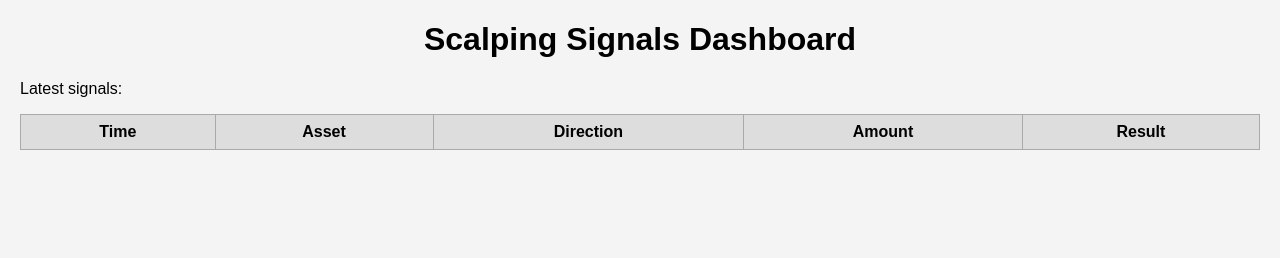
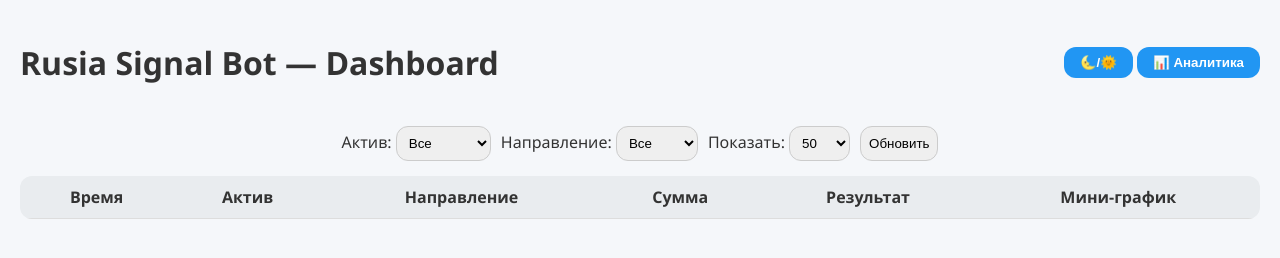
Before and after one commit to Ruslan1908/Rusia_Signal_Bot, a plain HTML site: page frontend/index.html in a window 1280 px wide. Drawn offline with nearby package versions, Linux system fonts and the light colour scheme; no server answers.

Commit message:
refactor

```diff
--- a/frontend/index.html
+++ b/frontend/index.html
@@ -1,96 +1,250 @@
-<!-- frontend/index.html - Telegram Mini App Interface (Signals Dashboard) -->
 <!DOCTYPE html>
-<html lang="en">
+<html lang="ru">
 <head>
   <meta charset="UTF-8" />
   <meta name="viewport" content="width=device-width, initial-scale=1.0" />
-  <title>Scalping Signals Bot Interface</title>
+  <title>Rusia Signals WebApp</title>
+  <script src="https://cdn.jsdelivr.net/npm/chart.js"></script>
   <style>
-    body { font-family: Arial, sans-serif; background: #f4f4f4; margin: 20px; }
-    h1 { text-align: center; }
-    table { width: 100%; border-collapse: collapse; margin-top: 10px; }
-    th, td { border: 1px solid #aaa; padding: 8px; text-align: center; }
-    th { background: #ddd; }
-    tr:nth-child(even) { background: #f9f9f9; }
-    .win { color: green; font-weight: bold; }
-    .loss { color: red; font-weight: bold; }
+    :root {
+      --bg-light: #f5f7fa;
+      --bg-dark: #1e1e1e;
+      --text-light: #333;
+      --text-dark: #eee;
+      --primary: #4caf50;
+      --danger: #f44336;
+      --accent: #2196f3;
+      --border-radius: 12px;
+    }
+
+    body {
+      font-family: 'Segoe UI', sans-serif;
+      background: var(--bg-light);
+      color: var(--text-light);
+      margin: 0;
+      padding: 20px;
+      transition: all 0.3s ease;
+    }
+
+    body.dark {
+      background: var(--bg-dark);
+      color: var(--text-dark);
+    }
+
+    h1, h2 {
+      text-align: center;
+    }
+
+    .top-bar {
+      display: flex;
+      justify-content: space-between;
+      align-items: center;
+      margin-bottom: 20px;
+    }
+
+    .top-bar button {
+      padding: 8px 16px;
+      border: none;
+      border-radius: var(--border-radius);
+      background-color: var(--accent);
+      color: white;
+      cursor: pointer;
+      font-weight: bold;
+    }
+
+    .filter-panel {
+      display: flex;
+      gap: 10px;
+      flex-wrap: wrap;
+      justify-content: center;
+      margin-bottom: 15px;
+    }
+
+    select, button {
+      padding: 8px;
+      border-radius: var(--border-radius);
+      border: 1px solid #ccc;
+    }
+
+    table {
+      width: 100%;
+      border-collapse: collapse;
+      margin-top: 10px;
+      border-radius: var(--border-radius);
+      overflow: hidden;
+    }
+
+    th, td {
+      padding: 10px;
+      border-bottom: 1px solid #ddd;
+      text-align: center;
+    }
+
+    th {
+      background-color: #e9ecef;
+    }
+
+    .dark th {
+      background-color: #2c2c2c;
+    }
+
+    .win {
+      color: var(--primary);
+      font-weight: bold;
+    }
+
+    .loss {
+      color: var(--danger);
+      font-weight: bold;
+    }
   </style>
 </head>
 <body>
-  <h1>Scalping Signals Dashboard</h1>
-  <p>Latest signals:</p>
+  <div class="top-bar">
+    <h1>Rusia Signal Bot — Dashboard</h1>
+    <div>
+      <button onclick="toggleTheme()">🌜/🌞</button>
+      <button onclick="location.href='/analytics'">📊 Аналитика</button>
+    </div>
+  </div>
+
+  <div class="filter-panel">
+    <label>Актив:
+      <select id="assetSelect" onchange="fetchSignals()">
+        <option value="ALL">Все</option>
+        <option value="EURUSD">EURUSD</option>
+        <option value="GBPUSD">GBPUSD</option>
+        <option value="USDJPY">USDJPY</option>
+      </select>
+    </label>
+
+    <label>Направление:
+      <select id="directionSelect" onchange="fetchSignals()">
+        <option value="ALL">Все</option>
+        <option value="CALL">CALL ↑</option>
+        <option value="PUT">PUT ↓</option>
+      </select>
+    </label>
+
+    <label>Показать:
+      <select id="limitSelect" onchange="fetchSignals()">
+        <option value="20">20</option>
+        <option value="50" selected>50</option>
+        <option value="100">100</option>
+        <option value="200">200</option>
+      </select>
+    </label>
+    <button onclick="fetchSignals()">Обновить</button>
+  </div>
+
   <table id="signalsTable">
     <thead>
       <tr>
-        <th>Time</th>
-        <th>Asset</th>
-        <th>Direction</th>
-        <th>Amount</th>
-        <th>Result</th>
+        <th>Время</th>
+        <th>Актив</th>
+        <th>Направление</th>
+        <th>Сумма</th>
+        <th>Результат</th>
+        <th>Мини-график</th>
       </tr>
     </thead>
-    <tbody>
-      <!-- Signal rows will be populated here by the script -->
-    </tbody>
+    <tbody></tbody>
   </table>
 
+  <script src="https://cdn.jsdelivr.net/npm/chart.js"></script>
   <script>
-    // Fetch signals from the API and update the table
+    let resultsChart;
+
+    function toggleTheme() {
+      document.body.classList.toggle("dark");
+      const isDark = document.body.classList.contains("dark");
+      localStorage.setItem("theme", isDark ? "dark" : "light");
+    }
+
     async function fetchSignals() {
+      const assetFilter = document.getElementById('assetSelect').value;
+      const directionFilter = document.getElementById('directionSelect').value;
+      const limit = document.getElementById('limitSelect').value;
+
+      // сохраняем фильтры
+      localStorage.setItem("filter_asset", assetFilter);
+      localStorage.setItem("filter_direction", directionFilter);
+      localStorage.setItem("filter_limit", limit);
+
       try {
-        const response = await fetch('/api/signals');
+        const response = await fetch(`/api/signals?limit=${limit}`);
         const signals = await response.json();
-        const tbody = document.getElementById('signalsTable').querySelector('tbody');
-        tbody.innerHTML = "";  // Clear existing rows
-        // Populate the table with the latest signals
-        signals.forEach(sig => {
+
+        const filteredSignals = signals.filter(sig => {
+          const assetMatch = assetFilter === "ALL" || sig.asset === assetFilter;
+          const dirMatch = directionFilter === "ALL" || sig.direction === directionFilter;
+          return assetMatch && dirMatch;
+        });
+
+        const tbody = document.querySelector('#signalsTable tbody');
+        tbody.innerHTML = "";
+
+        filteredSignals.forEach((sig, i) => {
           const row = document.createElement('tr');
-          // Time
-          const timeCell = document.createElement('td');
-          timeCell.textContent = sig.time;
-          row.appendChild(timeCell);
-          // Asset
-          const assetCell = document.createElement('td');
-          assetCell.textContent = sig.asset;
-          row.appendChild(assetCell);
-          // Direction
-          const dirCell = document.createElement('td');
-          if (sig.direction === "CALL") {
-            dirCell.textContent = "CALL \u25B2";  // up arrow symbol
-            dirCell.style.color = "green";
-          } else if (sig.direction === "PUT") {
-            dirCell.textContent = "PUT \u25BC";  // down arrow symbol
-            dirCell.style.color = "red";
-          } else {
-            dirCell.textContent = sig.direction;
-          }
-          row.appendChild(dirCell);
-          // Amount
-          const amtCell = document.createElement('td');
-          amtCell.textContent = "$" + sig.amount.toFixed(2);
-          row.appendChild(amtCell);
-          // Result
-          const resCell = document.createElement('td');
-          if (sig.result === "WIN") {
-            resCell.textContent = "WIN";
-            resCell.className = "win";
-          } else if (sig.result === "LOSS") {
-            resCell.textContent = "LOSS";
-            resCell.className = "loss";
-          } else {
-            resCell.textContent = sig.result ? sig.result : "Pending";
-          }
-          row.appendChild(resCell);
+          row.innerHTML = `
+            <td>${sig.time}</td>
+            <td>${sig.asset}</td>
+            <td style="color:${sig.direction === 'CALL' ? 'green' : 'red'}">${sig.direction}</td>
+            <td>$${sig.amount.toFixed(2)}</td>
+            <td class="${sig.result === 'WIN' ? 'win' : sig.result === 'LOSS' ? 'loss' : ''}">
+              ${sig.result || "Ожидается"}
+            </td>
+            <td><canvas id="chart_${i}" width="100" height="30"></canvas></td>
+          `;
           tbody.appendChild(row);
+
+          // мини-график
+          const miniData = Array.from({ length: 10 }, () => {
+            const base = sig.entry_price;
+            const noise = Math.random() * 0.0005;
+            return base + (Math.random() > 0.5 ? noise : -noise);
+          });
+
+          const ctx = document.getElementById(`chart_${i}`).getContext('2d');
+          new Chart(ctx, {
+            type: 'line',
+            data: {
+              labels: miniData.map((_, j) => j),
+              datasets: [{
+                data: miniData,
+                borderColor: sig.direction === "CALL" ? "green" : "red",
+                borderWidth: 1,
+                pointRadius: 0,
+                fill: false,
+                tension: 0.3
+              }]
+            },
+            options: {
+              responsive: false,
+              scales: { x: { display: false }, y: { display: false } },
+              plugins: { legend: { display: false }, tooltip: { enabled: false } }
+            }
+          });
         });
+
+        updateChart(filteredSignals);
       } catch (error) {
-        console.error("Error fetching signals:", error);
+        console.error("Ошибка при загрузке сигналов:", error);
       }
     }
 
-    // Initial load and periodic refresh every 5 seconds
-    fetchSignals();
-    setInterval(fetchSignals, 5000);
+    function updateChart(signals) {
+      // optional: можно сделать общую аналитику, если нужно
+    }
+
+    window.onload = () => {
+      document.body.classList.toggle("dark", localStorage.getItem("theme") === "dark");
+      document.getElementById("assetSelect").value = localStorage.getItem("filter_asset") || "ALL";
+      document.getElementById("directionSelect").value = localStorage.getItem("filter_direction") || "ALL";
+      document.getElementById("limitSelect").value = localStorage.getItem("filter_limit") || "50";
+      fetchSignals();
+      setInterval(fetchSignals, 5000);
+    };
   </script>
 </body>
 </html>
```
Also changed, not shown: frontend/analytics.html (added, +125 -0 lines).
